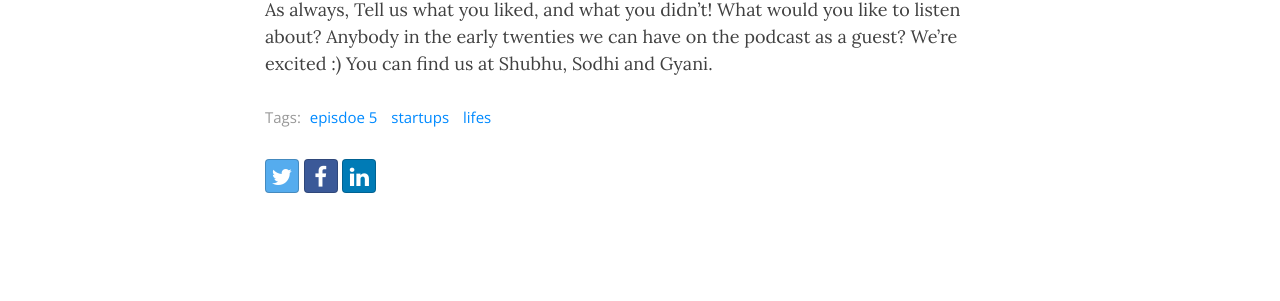
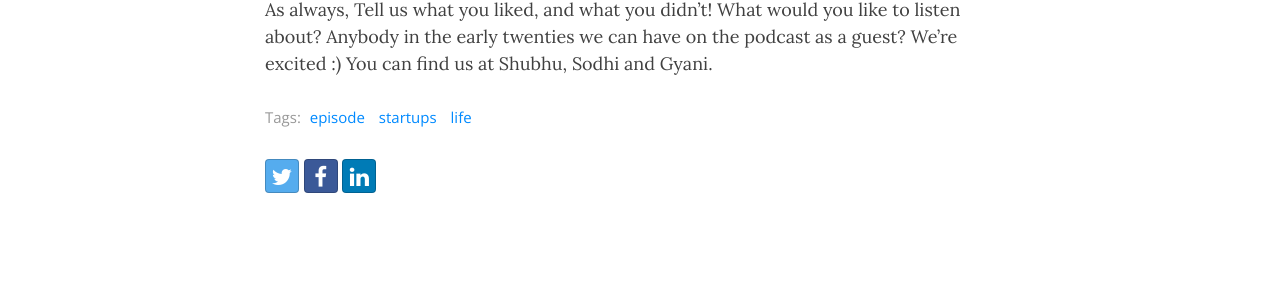
Before and after one commit to Zephrys/zephrys.github.io, a Jekyll site: the page built from _posts/2019-01-20-episode-5-devanshi.md, in a window 1280 px wide and 1292 px high. Shown: the part 745-1046 px from the top of the window. Built offline with Jekyll 4.4.1, drawn with Linux system fonts in a browser that asks for light colours; nearby versions of some CDN libraries.

Commit message:
Update 2019-01-20-episode-5-devanshi.md

```diff
--- a/_posts/2019-01-20-episode-5-devanshi.md
+++ b/_posts/2019-01-20-episode-5-devanshi.md
@@ -1,9 +1,14 @@
 ---
 layout: post
 title: Episode 5
-subtitle: Discussing startups, life and Hitler with Devanshi Kotak!
-tags: [episdoe 5, startups, lifes]
+subtitle: 'Discussing startups, life and Hitler with Devanshi Kotak!'
+tags:
+  - episode
+  - startups
+  - life
 comments: true
+published: true
+date: '2019-01-20'
 ---
 
 On this episode of the podcast we have a fellow BITS-Pilani graduate, Devanshi Kotak talking about her exploitations throughout her college life and how they have helped her gain perspective and business clients in her startup today.
```
